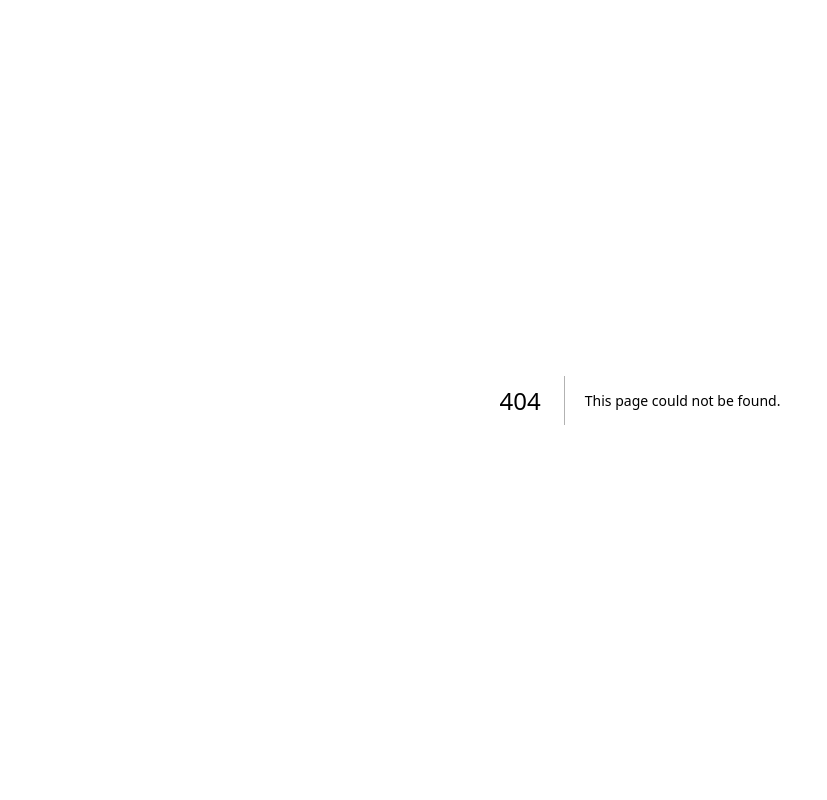
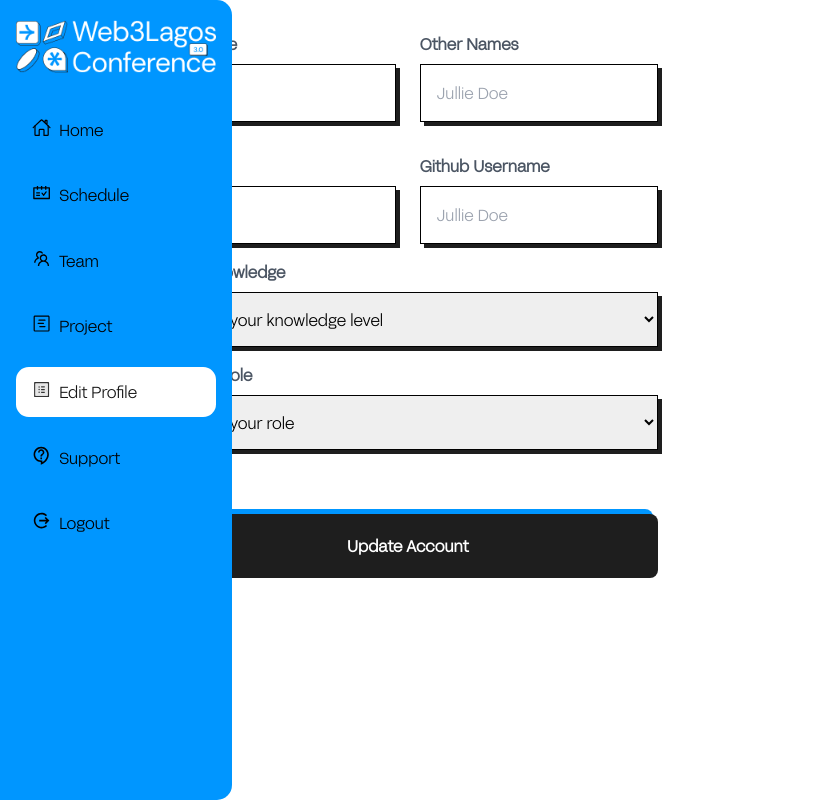
Before and after one commit to Bloceducare/web3-lagos, a Next.js app in the folder frontend/: page /hackathon/updateuser in a window 1280 px wide. Before the commit this address had no page. Shown: the whole page, without its empty margins (0-827 px from the left). Built offline with nearby package versions, Linux system fonts and the light colour scheme.

Commit message:
user-update

```diff
--- a/frontend/components/hackathon-sidebar/index.tsx
+++ b/frontend/components/hackathon-sidebar/index.tsx
@@ -9,6 +9,7 @@ import { IoHomeOutline } from "react-icons/io5";
 import { FaBars, FaTimes } from "react-icons/fa";
 import { MdOutlineContactSupport } from "react-icons/md";
 import { useRouter } from "next/router";
+import { AiTwotoneProfile } from "react-icons/ai";
 
 interface SidebarItem {
   name: string;
@@ -36,6 +37,11 @@ const sidebarItems: SidebarItem[] = [
     name: "Project",
     icon: <GoProjectRoadmap />,
     href: "/hackathon/project",
+  },
+  {
+    name: "Edit Profile",
+    icon: <AiTwotoneProfile />,
+    href: "/hackathon/updateuser",
   },
   {
     name: "Support",
--- /dev/null
+++ b/frontend/pages/hackathon/updateuser/index.tsx
@@ -0,0 +1,12 @@
+import UpdateUser from "@/views/hackathon/dashbord/UserUpdate";
+
+
+const Forgotpassword = () => {
+  return (
+    <>
+      <UpdateUser />
+    </>
+  );
+};
+
+export default Forgotpassword;
--- a/frontend/views/hackathon/dashbord/Team.tsx
+++ b/frontend/views/hackathon/dashbord/Team.tsx
@@ -2,7 +2,9 @@ import React, { useEffect, useState, ChangeEvent, FormEvent } from "react";
 import EmailInput from "@/components/Email";
 import SideBar from "@/components/hackathon-sidebar";
 import HackathonHeader from "@/components/hackathon-header";
+import UpdateUser from "./UserUpdate";
 import team from "@/pages/hackathon/team";
+import { useRouter } from "next/router";
 
 type TeamData = {
   id: number;
@@ -56,6 +58,8 @@ const Team: React.FC = () => {
   const [emails, setEmails] = useState<string[]>([]);
   const [userHasTeam, setUserHasTeam] = useState(false);
   const [user, setUser] = useState<User | null>(null);
+
+  const router = useRouter()
 
   useEffect(() => {
     const userData = localStorage.getItem("user");
@@ -287,6 +291,10 @@ const Team: React.FC = () => {
     }
   };
 
+  const handUpdate = async (e: FormEvent) => {
+    router.push("/hackathon/updateuser")
+  }
+
   return (
     <div className='flex w-full h-full px-4 sm:px-0'>
       <div className="sm:w-1/5 fixed h-full sm:flex">
@@ -448,8 +456,9 @@ const Team: React.FC = () => {
     </button>
   </div>)
 }
+
+       <button onClick={handUpdate} className="text-white bg-[#000] px-10 py-10 text-xl">Edit your profie</button>
       </section>
-
     </div>
   );
 };
--- /dev/null
+++ b/frontend/views/hackathon/dashbord/UserUpdate.tsx
@@ -0,0 +1,243 @@
+import { useState, useEffect } from "react";
+import React from "react";
+import SideBar from "@/components/hackathon-sidebar";
+
+
+
+type UserData = {
+    first_name: string;
+    other_name: string;
+    email: string;
+    github_username: string;
+    web3_knowledge: string;
+    hacking_role: string;
+};
+
+type User = {
+    email: string;
+    id: number;
+    first_name: string;
+    github_username: string;
+    other_name: string;
+};
+
+type FormErrors = {
+    [key in keyof UserData]?: string;
+};
+
+const initialFormState: UserData = {
+    first_name: "",
+    email: "",
+    other_name: "",
+    github_username: "",
+    web3_knowledge: "",
+    hacking_role: "",
+};
+
+
+export default function UpdateUser () {
+    const [user, setUser] = useState<User | null>(null);
+    const [loading, setLoading] = useState(false)
+  const [formData, setFormData] = useState<UserData>(initialFormState);
+  const [message, setMessage] = useState("");
+  const [isSuccess, setIsSuccess] = useState(false);
+
+
+
+    const handleChange = (e: React.ChangeEvent<HTMLInputElement | HTMLSelectElement>) => {
+        const { name, value } = e.target;
+        setFormData((prevFormData) => {
+          const updatedFormData = {
+            ...prevFormData,
+            [name]: value,
+          };
+          return updatedFormData;
+        });
+      };
+
+
+    useEffect(() => {
+        const userData = localStorage.getItem("user");
+        if (userData) {
+          setUser(JSON.parse(userData));
+        }
+        console.log(userData);
+      }, []);
+
+    const handleUpdate = async (e: React.FormEvent) => {
+        setLoading(true)
+        const yourToken = localStorage.getItem("token");
+
+        const response = await fetch(
+            `https://web3lagosbackend.onrender.com/hackathon/users/users/${user?.id}/`,
+            {
+              method: "PUT",
+              headers: {
+                "Content-Type": "application/json",
+                Authorization: `Bearer ${yourToken}`,
+              },
+              body: JSON.stringify(formData),
+            }
+          );
+
+          if (response.ok) {
+            const data = await response.json();
+            setMessage("Profile succeefully updated. Please Go back to tema overview");
+            window.location.reload();
+            setIsSuccess(true)
+            window.location.href = "/hackathon/team";
+          } else {
+            setMessage("Failed to Update");
+            setIsSuccess(false)
+          }
+
+    }
+
+
+
+    return (
+        <div  className='flex w-full h-full px-4 sm:px-0'>
+
+             <div className="sm:w-1/5 fixed h-full sm:flex">
+        <SideBar />
+      </div>
+
+
+
+
+            <div className="text-black font-bold text-2xl">Profile Update</div>
+
+            {message && (
+          <div className={`fixed bottom-4 right-4 p-4 text-center text-white ${isSuccess ? 'bg-[#28a745]' : 'bg-[#dc3545]'} border rounded-md`}>
+            {message}
+          </div>
+        )}
+
+            <form onSubmit={handleUpdate}>
+            <div className="flex flex-col sm:flex-row justify-center items-center space-y-6 sm:space-x-6 sm:space-y-0">
+            <div className="w-full sm:w-full">
+              <label htmlFor="first_name" className="block mb-2 font-bold text-gray-600 my-8">
+                First Name
+              </label>
+              <input
+                type="text"
+                id="first_name"
+                name="first_name"
+                onChange={handleChange}
+                placeholder="John"
+                className="w-full p-4 border border-black shadow-[4px_4px_0px_0px_#1E1E1E]"
+                value={formData.first_name}
+                required
+              />
+            </div>
+            <div className="w-full sm:w-full">
+              <label htmlFor="other_name" className="block mb-2 font-bold text-gray-600 my-8">
+                Other Names
+              </label>
+              <input
+                type="text"
+                id="other_name"
+                name="other_name"
+                onChange={handleChange}
+                placeholder="Jullie Doe"
+                className="w-full p-4 border border-black shadow-[4px_4px_0px_0px_#1E1E1E]"
+                value={formData.other_name}
+                required
+              />
+            </div>
+          </div>
+
+          <div className="flex flex-col sm:flex-row justify-center items-center space-y-6 sm:space-x-6 sm:space-y-0">
+            <div className="w-full sm:w-full">
+              <label htmlFor="first_name" className="block mb-2 font-bold text-gray-600 my-8">
+                Email
+              </label>
+              <input
+                type="text"
+                id="email"
+                name="email"
+                onChange={handleChange}
+                placeholder="John"
+                className="w-full p-4 border border-black shadow-[4px_4px_0px_0px_#1E1E1E]"
+                value={formData.email}
+                required
+              />
+            </div>
+            <div className="w-full sm:w-full">
+              <label htmlFor="other_name" className="block mb-2 font-bold text-gray-600 my-8">
+                Github Username
+              </label>
+              <input
+                type="text"
+                id="github_username"
+                name="github_username"
+                onChange={handleChange}
+                placeholder="Jullie Doe"
+                className="w-full p-4 border border-black shadow-[4px_4px_0px_0px_#1E1E1E]"
+                value={formData.github_username}
+                required
+              />
+            </div>
+          </div>
+
+          <div className="mb-4">
+            <label htmlFor="web3_knowledge" className="block mb-2 font-bold text-gray-600 my-4">
+              Web3 Knowledge
+            </label>
+            <select
+              id="web3_knowledge"
+              name="web3_knowledge"
+              onChange={handleChange}
+              value={formData.web3_knowledge}
+              className="w-full p-4 border border-black shadow-[4px_4px_0px_0px_#1E1E1E]"
+              required
+            >
+              <option value="" disabled>
+                Select your knowledge level
+              </option>
+              <option value="Beginner">Beginner</option>
+              <option value="Intermediate">Intermediate</option>
+              <option value="Advanced">Advanced</option>
+            </select>
+          </div>
+          <div className="mb-16 ">
+            <label htmlFor="hacking_role" className="block mb-2 font-bold text-gray-600 my-4">
+              Hacking Role
+            </label>
+            <select
+              id="hacking_role"
+              name="hacking_role"
+              onChange={handleChange}
+              value={formData.hacking_role}
+              className="w-full p-4 border border-black shadow-[4px_4px_0px_0px_#1E1E1E]"
+              required
+            >
+              <option value="" disabled>
+                Select your role
+              </option>
+              <option value="Developer">Developer</option>
+              <option value="Designer">Designer</option>
+              <option value="Project Manager">Project Manager</option>
+            </select>
+          </div>
+
+
+          <button
+            type="submit"
+            className={`w-full p-5 bg-[#1E1E1E] text-center shadow-[-5px_-5px_0px_0px_#0096FF] text-white font-bold rounded-lg hover:bg-green-600 transition duration-300"
+              }`}
+          >
+            {loading ? "Updating" : "Update Account"}
+          </button>
+
+
+
+
+            </form>
+
+
+
+        </div>
+    )
+
+}
```
